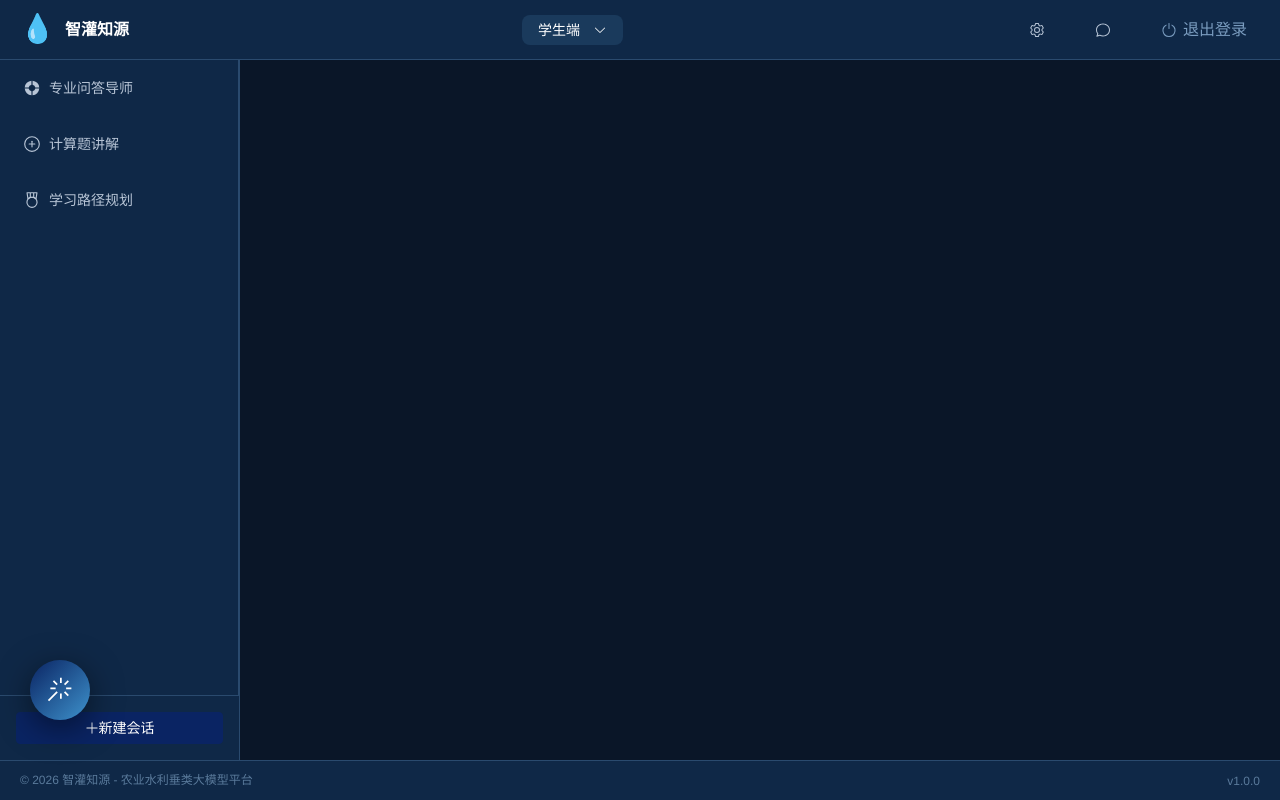
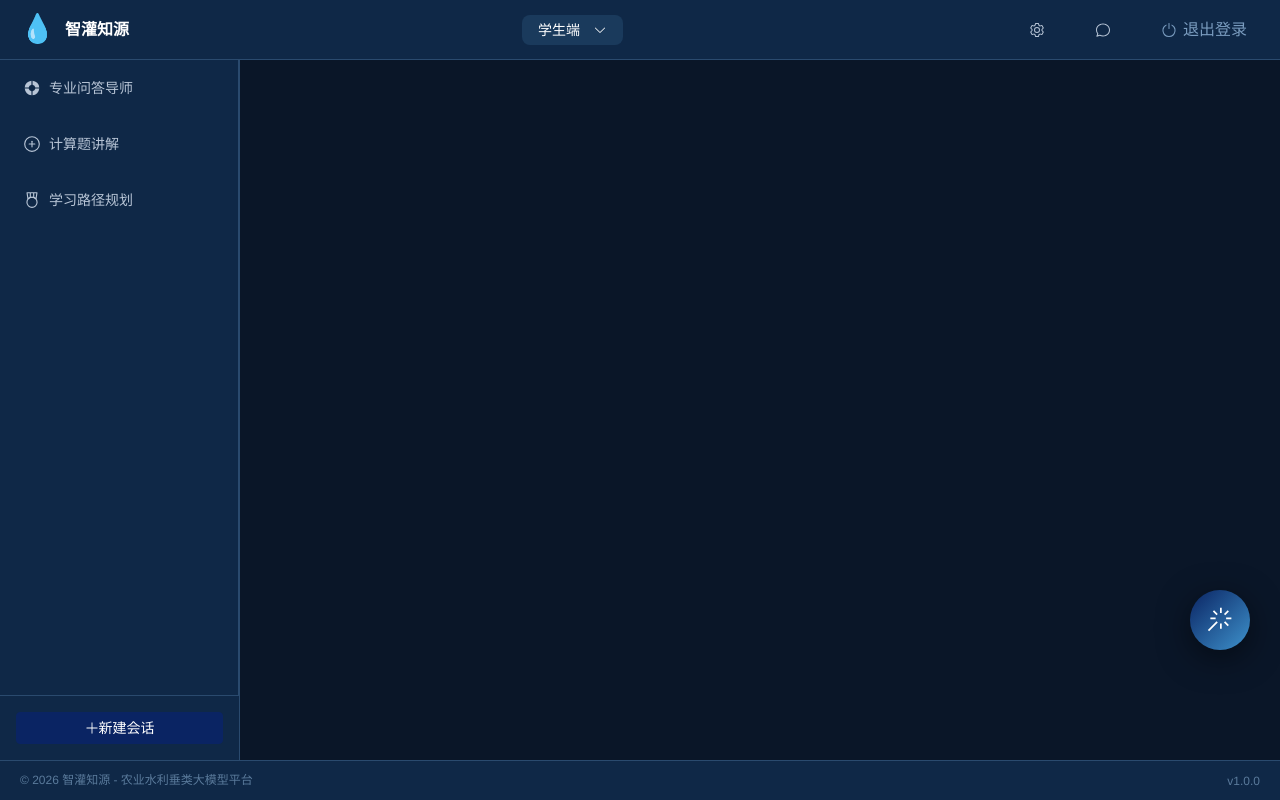
Before and after one commit to zhuojiajiazhuojiajia-star/zhiguanzhiyuan, a Vue app: page /student in a window 1280 px wide. Built offline with nearby package versions, Linux system fonts and the light colour scheme.

Commit message:
调整悬浮助手位置到右侧中间偏下

```diff
--- a/src/components/common/FloatAssistant.vue
+++ b/src/components/common/FloatAssistant.vue
@@ -71,8 +71,8 @@ const handleQuickAsk = () => {
 <style scoped>
 .float-assistant {
   position: fixed;
-  left: 30px;
-  bottom: 80px;
+  right: 30px;
+  bottom: 150px;
   z-index: 9999;
 }
 
```
